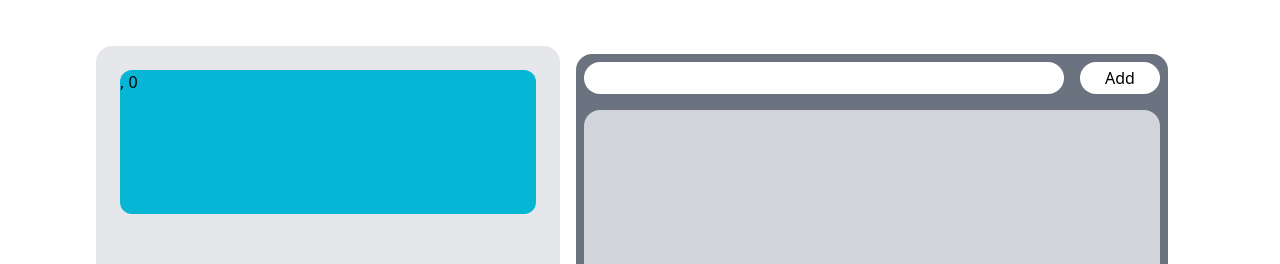
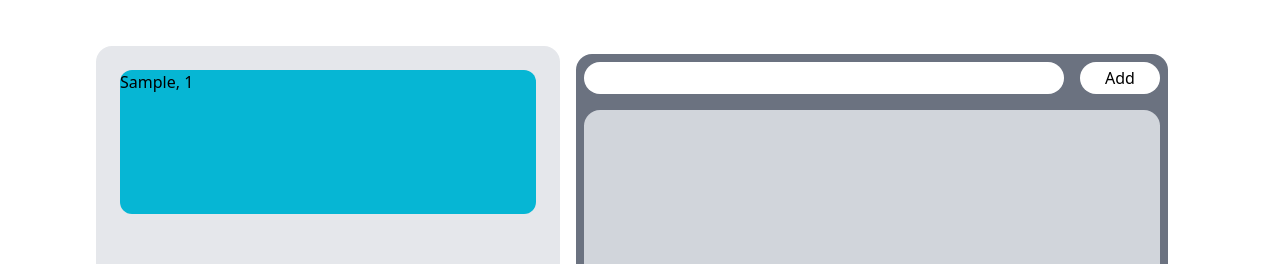
Before and after one commit to pGUPT4/food-tracker, a Next.js app in the folder my-app/: page / in a window 1280 px wide. Both pictures are taken after typing "Sample" into the empty fields and a click on the button "Add". Shown: the part 130-394 px from the top of the page. Built offline with nearby package versions, Linux system fonts and the light colour scheme.

Commit message:
Debug: Foodlist not creating new <div> for already existing food items

```diff
--- a/my-app/app/page.js
+++ b/my-app/app/page.js
@@ -8,12 +8,8 @@ export default function Home() {
 
     const [foodObj, setFoodObj] = useState({});
     const [input, setInput] = useState("");
-    const [buttonClicked, setButtonClicked] = useState(false);
     const [validResponse, setValidResponse] = useState(false);
 
-    const buttonF = (value) => {
-        setButtonClicked(value)
-    }
 
     const inputF = (value) => {
         setInput(value)
@@ -34,8 +30,6 @@ return (
         <FoodList
             foodObj={foodObj}
             input= {input}
-            buttonClicked = {buttonClicked}
-            buttonF = {buttonF}
             validResponse = {validResponse}
             validResponseF = {validResponseF}/>
 
@@ -44,10 +38,8 @@ return (
             {/* right side upper half*/}
             <SearchAndSuggestion
                 foodObj = {foodObj}
-                buttonClicked = {buttonClicked}
                 foodObjF={foodObjF}
                 inputF = {inputF}
-                buttonF ={buttonF}
                 validResponseF = {validResponseF}
                 />
 
--- a/my-app/app/today_page/list/page.js
+++ b/my-app/app/today_page/list/page.js
@@ -1,61 +1,64 @@
 'use client'
 import React, { useState, useEffect } from 'react'
 
-const FoodList = ({foodObj, input, buttonClicked, buttonF, validResponse, validResponseF}) => {
+const FoodList = ({foodObj, input, buttonF, validResponse, validResponseF}) => {
     const [displayObjArr, setDisplayObj] = useState([])
     // const [test, setTest] = useState(0)
     // const foodItem = foodObj[foodArr.length - 1]
     const [foodCount, setFoodCount] = useState(0)
     const [food, setFood] = useState("")
 
-    const getFoodCount = (obj, index) => {
+    const getFoodCount = (obj, key) => {
         if(obj && typeof obj === 'object'){
-            return obj[index]
+            return obj?.key
         }
     }
-    const getFoodName = (obj, index) => {
+    const getFoodName = (obj, key) => {
         if(obj && typeof obj === 'object'){
-            if(obj.hasOwnProperty(index)){
-                return index
+            if(obj.hasOwnProperty(key)){
+                return key
             }
         }
     }
 
-    // setFoodCount(getFoodCount(foodObj, input))
-    // setFood(getFoodName(foodObj, input))
+    // 1) Edit Array
+    let checkFoodExists = displayObjArr.find((object) => {
+        if(object.food === input){
+            return true
+        }
+        return false
+    })
+
     const newItem = [
-        <div className='box box-border rounded-xl h-36 m-2 bg-cyan-500'>
+        <div key = {food} class = {food} className='box box-border rounded-xl h-36 m-2 bg-cyan-500'>
             {food + ", " + foodCount}
         </div>
     ]
 
-    // let hasFoodExisted = displayObjArr.find((object) => {
-    //     if(object.food === input){
-    //         return true
-    //     }
-    //     return false
-    // })
 
+
+    // 2) Append array
     useEffect(() => {
 
-        if(validResponse){
-            // if(hasFoodExisted){
-            //     displayObjArr.find((index) => {
-            //         displayObjArr[index] = {food: foodCount}
-            //     })
-            //}else{
-                setDisplayObj((prevObj) => [
-                    ...prevObj, newItem
-                ])
-                buttonF(false)
-                validResponseF(false)
-            // }
+        setFoodCount(getFoodCount(foodObj, input))
+        setFood(getFoodName(foodObj, input))
+
+        if(validResponse && !checkFoodExists){
+            setDisplayObj((prevObj) => [
+                ...prevObj, newItem
+            ])
+            validResponseF(false)
         }
     }, [validResponse])
 
+
     return (
         <div className='box-border h-140 w-144 p-4 bg-gray-200 rounded-2xl overflow-y-auto'>
-            {displayObjArr}
+            {Object.entries(foodObj).map(([food, foodCount], i) => (
+                <div className = "box box-border rounded-xl h-36 m-2 bg-cyan-500">
+                    {food + ", " +foodCount}
+                </div>
+            )) }
         </div>
     )
 }
--- a/my-app/app/today_page/search_and_suggestions/page.js
+++ b/my-app/app/today_page/search_and_suggestions/page.js
@@ -2,7 +2,7 @@
 
 import { useState } from "react"
 
-const SearchAndSuggestion = ({foodObj, foodObjF, inputF, buttonF, buttonClicked, validResponseF}) => {
+const SearchAndSuggestion = ({foodObj, foodObjF, inputF, buttonF, validResponseF}) => {
 
     const [query, setQuery] = useState(" ")
     // const removeDuplicates = (arry) => {
@@ -23,8 +23,7 @@ const SearchAndSuggestion = ({foodObj, foodObjF, inputF, buttonF, buttonClicked,
     const handleClick = () => {
 
         inputF(query)
-        foodObjF(updateObj(foodObj, query))
-        buttonF(true)
+        foodObjF(updateObj(foodObj, query)) // Updates database
         if(query != " "){
             validResponseF(true)
         }
```
